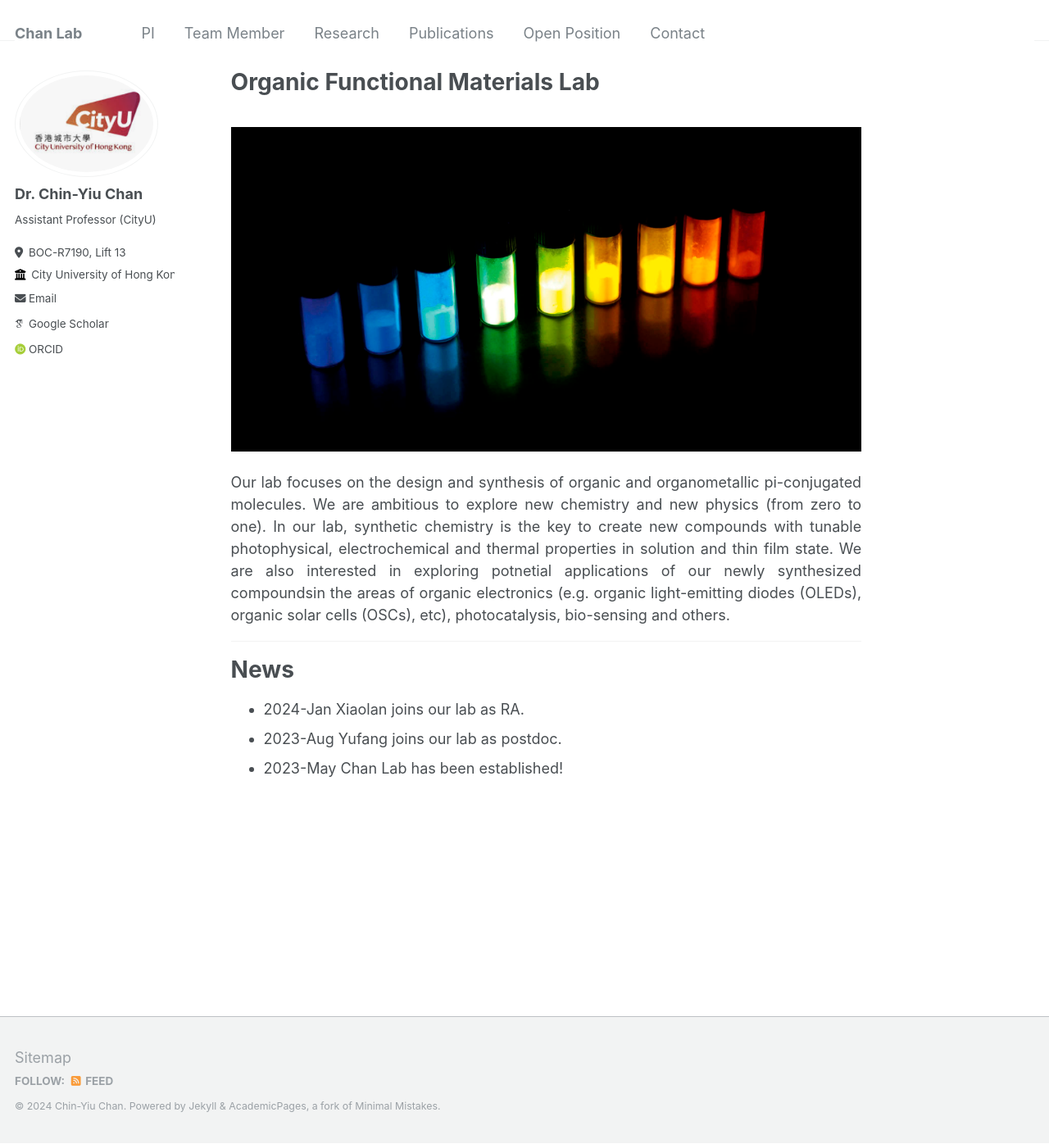
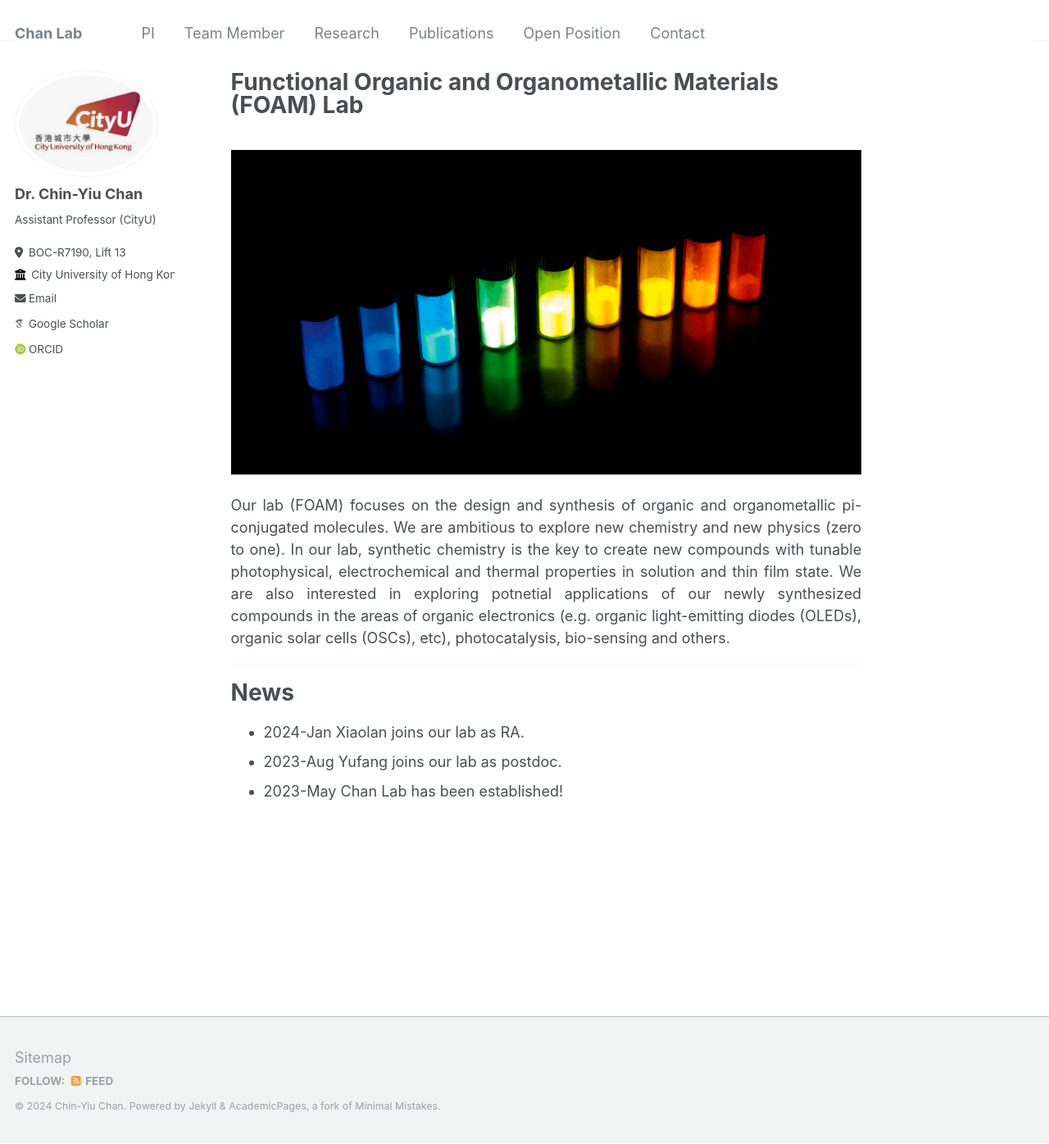
Before and after one commit to cychan-chem/chinychan.github.io, a Jekyll site: the page built from _pages/about.md, in a window 1280 px wide and 1396 px high. Shown: the whole window at 82% size. Built offline with Jekyll 4.4.1, drawn with Linux system fonts in a browser that asks for light colours; some web fonts are replaced.

Commit message:
Update about.md

```diff
--- a/_pages/about.md
+++ b/_pages/about.md
@@ -1,6 +1,6 @@
 ---
 permalink: /
-title: "Organic Functional Materials Lab"
+title: "**F**unctional **O**rganic **a**nd Organometallic **M**aterials (FOAM) Lab"
 author_profile: true
 redirect_from:
   - /about/
@@ -9,7 +9,7 @@ redirect_from:
 <br/> <img src='/images/figure4.jpg'>
 
 <div style="text-align: justify">
-    Our lab focuses on the design and synthesis of organic and organometallic pi-conjugated molecules. We are ambitious to explore new chemistry and new physics (from zero to one). In our lab, synthetic chemistry is the key to create new compounds with tunable photophysical, electrochemical and thermal properties in solution and thin film state. We are also interested in exploring potnetial applications of our newly synthesized compoundsin the areas of organic electronics (e.g. organic light-emitting diodes (OLEDs), organic solar cells (OSCs), etc), photocatalysis, bio-sensing and others.
+    Our lab (FOAM) focuses on the design and synthesis of organic and organometallic pi-conjugated molecules. We are ambitious to explore new chemistry and new physics (zero to one). In our lab, synthetic chemistry is the key to create new compounds with tunable photophysical, electrochemical and thermal properties in solution and thin film state. We are also interested in exploring potnetial applications of our newly synthesized compounds in the areas of organic electronics (e.g. organic light-emitting diodes (OLEDs), organic solar cells (OSCs), etc), photocatalysis, bio-sensing and others.
 </div>
 ---
 
```
